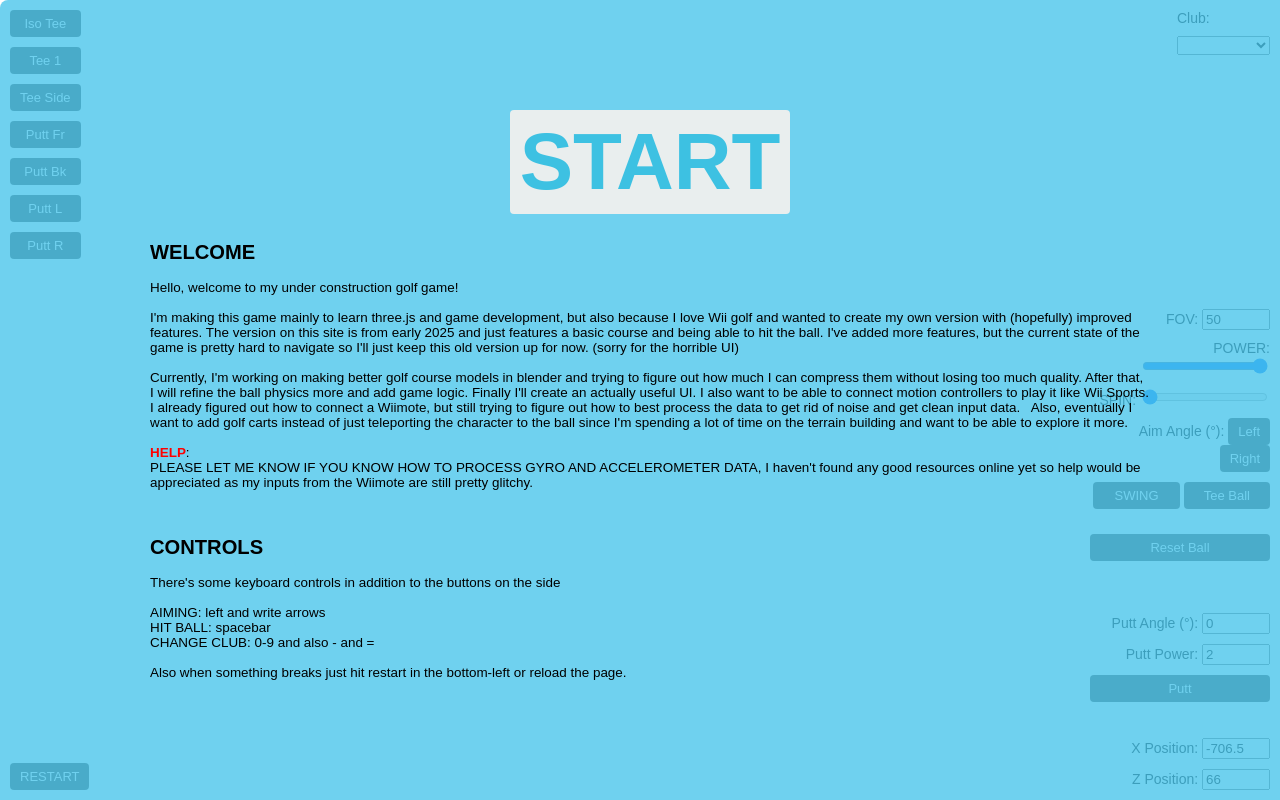
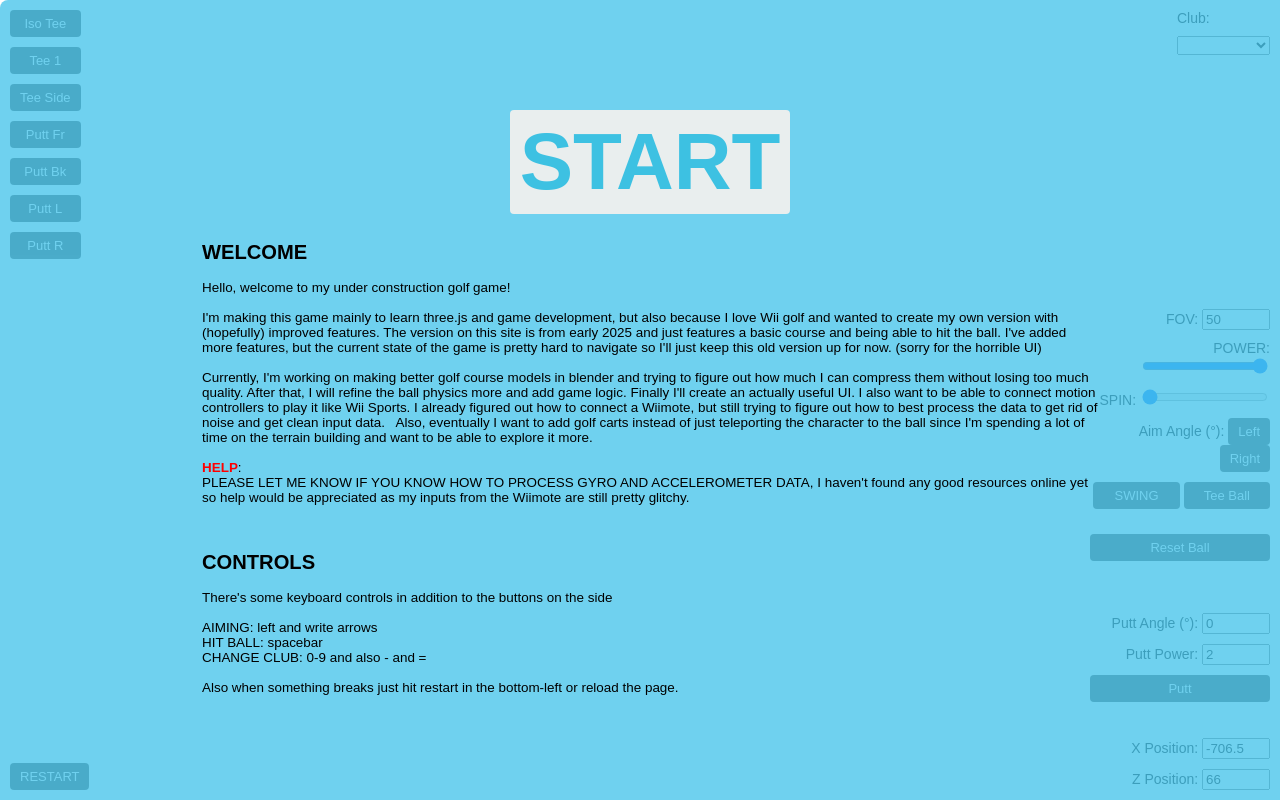
Before and after one commit to diegoyl/golf, a plain HTML site: page index.html in a window 1280 px wide. Shown: the top 800 px of the page. Drawn offline with Linux system fonts and the light colour scheme.

Commit message:
Update index.html

```diff
--- a/index.html
+++ b/index.html
@@ -138,7 +138,7 @@
     <div id="gameMenu">
       <button id="startGame">START</button>
 
-      <div style="width:80vw;max-width:1000px;margin:10px auto; text-align:left;font-size:1.2em;overflow-y:scroll">
+      <div style="width:70vw;height:60vh;max-width:1000px;margin:10px auto; text-align:left;font-size:1.2em;overflow-y:scroll">
 
         <h2>WELCOME</h2>
 
```
